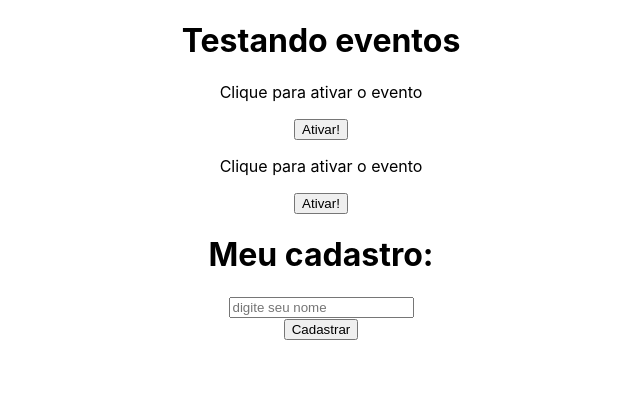
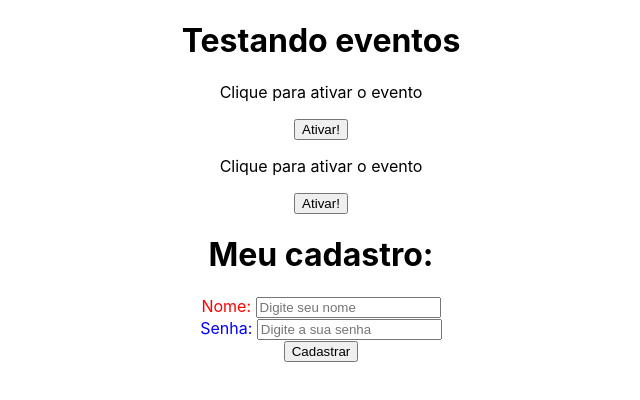
Before and after one commit to mvmsantos/estudo-react-1, a React (Create React App) app: page / in a window 1280 px wide. Shown: the top 400 px of the page, without its empty margins (319-959 px from the left). Built offline with nearby package versions, Linux system fonts and the light colour scheme.

Commit message:
19-11-2023
useState, onChange, cssModules

```diff
--- a/src/components/Form.js
+++ b/src/components/Form.js
@@ -1,17 +1,39 @@
+import { useState } from "react"
+import styles from './Form.module.css'
 
 function Form() {
 
     function cadastrarUsuario(e) {
         e.preventDefault()
-        console.log("Cadastrou usuario")
+        console.log(`O usuario é ${name} e a senha é ${password}`);
     }
+
+    const [name, setName] = useState()
+    const [password, setPassword] = useState()
 
     return (
         <div>
             <h1>Meu cadastro:</h1>
             <form onSubmit={cadastrarUsuario}>
                 <div>
-                    <input type="text" placeholder="digite seu nome"/>
+                    <label htmlFor="name" className={styles.labelName}>Nome: </label>
+                    <input
+                        type="text"
+                        id="name"
+                        name="name"
+                        placeholder="Digite seu nome"
+                        onChange={(e) => setName(e.target.value)}
+                    />
+                </div>
+                <div>
+                    <label htmlFor="password" className={styles.labelPassword}>Senha: </label>
+                    <input
+                        type="password"
+                        id="password"
+                        name="password"
+                        placeholder="Digite a sua senha"
+                        onChange={(e) => setPassword(e.target.value)}
+                    />
                 </div>
                 <div>
                     <input type="submit" value="Cadastrar" />
--- /dev/null
+++ b/src/components/Form.module.css
@@ -0,0 +1,9 @@
+.labelName {
+
+    color:red;
+}
+
+.labelPassword {
+
+    color: blue;
+}
```
